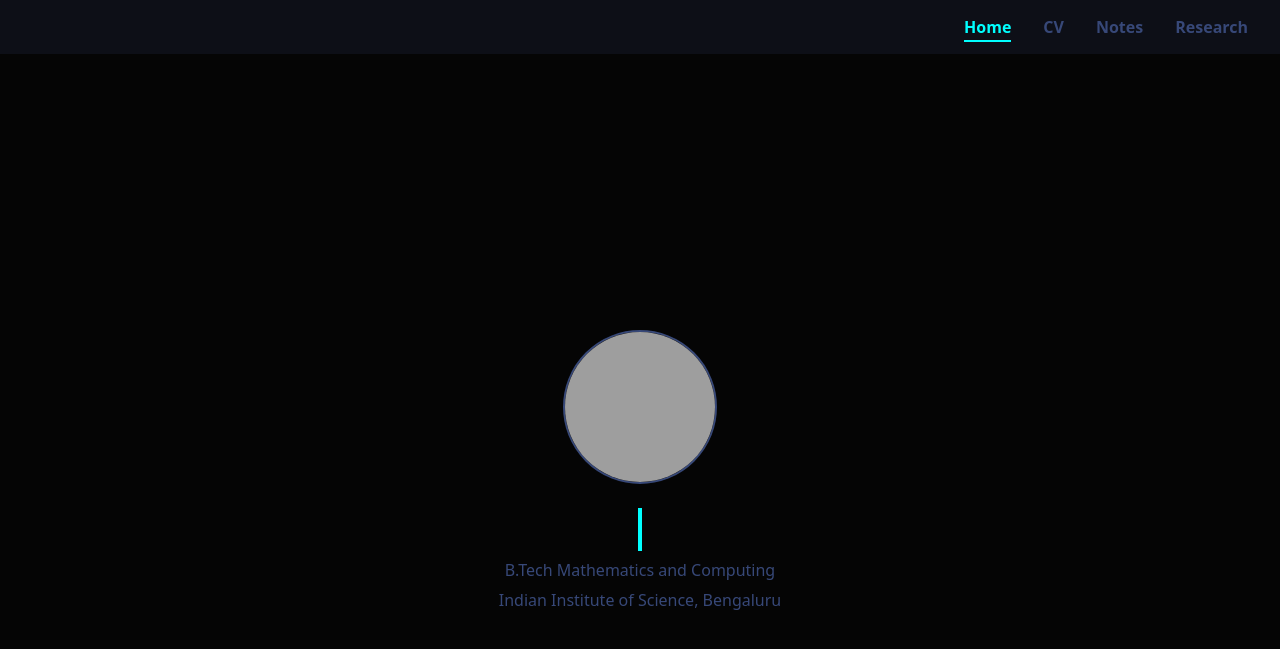
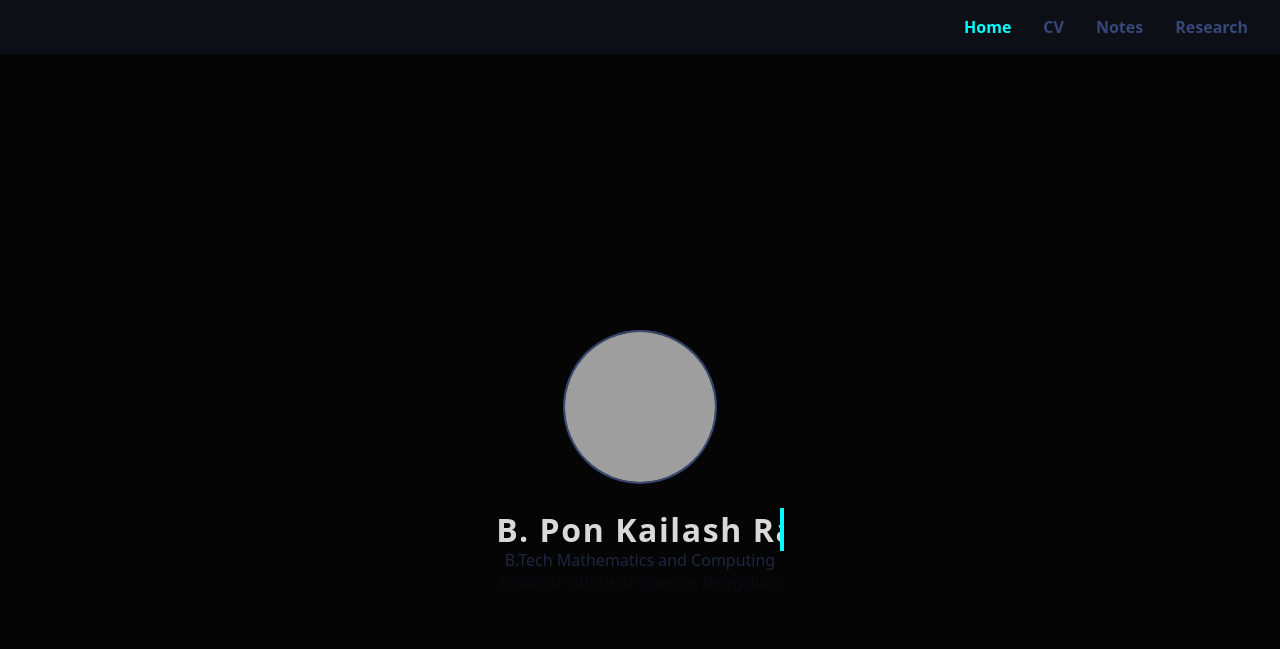
Before and after one commit to PONKAILASHRAJ/pk, a Jekyll site: the page index.html, which Jekyll copies as it is, in a window 1280 px wide. Shown: the top 649 px of the page. Built offline with Jekyll 4.4.1, drawn with Linux system fonts in a browser that asks for light colours; grey boxes are pictures that could not be loaded.

Commit message:
index.html

```diff
--- a/index.html
+++ b/index.html
@@ -35,6 +35,10 @@
     position: relative;
   }
 
+  nav a.active {
+    color: var(--highlight);
+  }
+
   nav a::after {
     content: "";
     position: absolute;
@@ -57,17 +61,6 @@
     color: var(--highlight);
   }
 
-  /* Active link style */
-  nav a.active {
-    color: var(--highlight);
-    font-weight: bolder; /* force stronger bold */
-  }
-
-  nav a.active::after {
-    transform: scaleX(1);
-    transform-origin: left;
-  }
-
   .container {
     display: flex;
     flex-direction: column;
@@ -84,41 +77,56 @@
     object-fit: cover;
     border: 2px solid var(--accent);
     margin-bottom: 1rem;
-    animation: float 4s ease-in-out infinite;
+    animation: float 4s ease-in-out infinite, fadeSlide 1s ease forwards;
+    animation-delay: 0.2s;
+    opacity: 0;
   }
 
   h1 {
+    display: inline-block;
+    overflow: hidden;
+    border-right: .15em solid var(--highlight);
+    white-space: nowrap;
+    letter-spacing: .05em;
+    width: 0;
     margin: 0.5rem 0 0.25rem;
     font-size: 2rem;
     color: var(--text);
+    animation: typing 3s steps(19, end) forwards, blink-caret .75s step-end infinite;
+    animation-delay: 1.2s; /* delay so it starts after profile appears */
+    opacity: 1; /* force visible */
   }
 
   p {
     margin: 0.25rem 0;
     color: var(--accent);
+    opacity: 0;
+    animation: fadeSlide 1s ease forwards;
   }
 
-  @keyframes fadeSlide {
-    0% { opacity: 0; transform: translateY(-20px); }
-    100% { opacity: 1; transform: translateY(0); }
-  }
+  p:nth-of-type(1) { animation-delay: 4.3s; }
+  p:nth-of-type(2) { animation-delay: 4.5s; }
 
+  /* Floating profile picture */
   @keyframes float {
     0% { transform: translateY(0); }
     50% { transform: translateY(-5px); }
     100% { transform: translateY(0); }
   }
 
-  .typewriter {
-    display: inline-block;
-    overflow: hidden;
-    border-right: .15em solid var(--highlight);
-    white-space: nowrap;
-    letter-spacing: .05em;
-    animation: typing 3s steps(19, end) forwards, blink-caret .75s step-end infinite;
-    width: 0;
+  /* Fade-in slide-down effect */
+  @keyframes fadeSlide {
+    0% {
+      opacity: 0;
+      transform: translateY(-20px);
+    }
+    100% {
+      opacity: 1;
+      transform: translateY(0);
+    }
   }
 
+  /* Typewriter effect */
   @keyframes typing {
     from { width: 0 }
     to { width: 15.5ch; }
@@ -128,16 +136,6 @@
     from, to { border-color: transparent }
     50% { border-color: var(--highlight); }
   }
-
-  .container > * {
-    opacity: 0;
-    animation: fadeSlide 1s ease forwards;
-  }
-
-  .container > *:nth-child(1) { animation-delay: 0.2s; }
-  .container > *:nth-child(2) { animation-delay: 0.4s; }
-  .container > *:nth-child(3) { animation-delay: 0.8s; }
-  .container > *:nth-child(4) { animation-delay: 1s; }
   </style>
 </head>
 <body>
@@ -150,7 +148,7 @@
 
   <div class="container">
     <img src="profile.jpg" alt="Profile Picture" class="profile-pic" />
-    <h1 class="typewriter">B. Pon Kailash Raj</h1>
+    <h1>B. Pon Kailash Raj</h1>
     <p>B.Tech Mathematics and Computing</p>
     <p>Indian Institute of Science, Bengaluru</p>
   </div>
```
